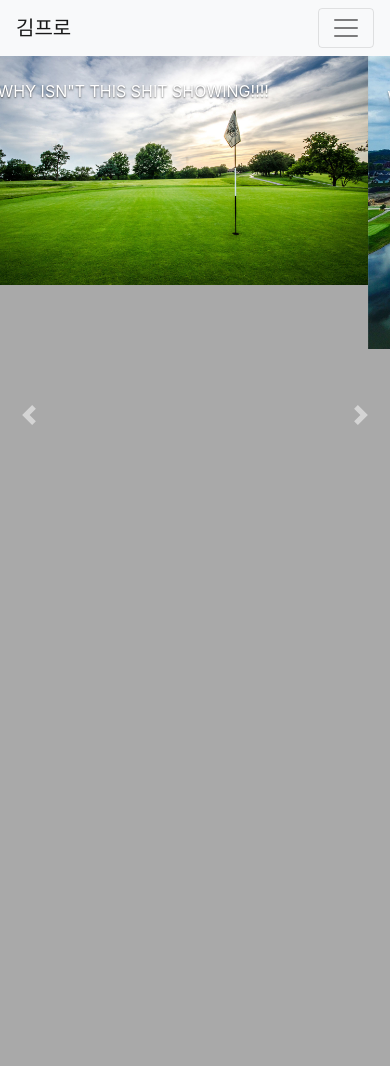
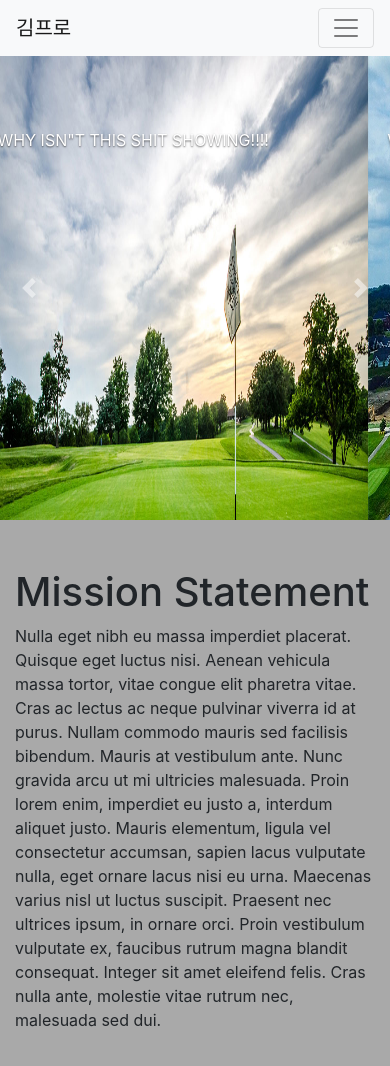
Before and after one commit to danniboi82/progolfer, a plain HTML site: page index.html in a window 390 px wide. Before the commit the page ends 844 px from the top, so only its background shows below. Drawn offline with nearby package versions, Linux system fonts and the light colour scheme.

Commit message:
landing page is responsive

```diff
--- a/index.html
+++ b/index.html
@@ -38,7 +38,7 @@
     </nav>
 
     <div id="carouselExampleControls" class="carousel slide" data-ride="carousel">
-        <div class="carousel-inner" style="height : 85vh">
+        <div class="carousel-inner">
             <div class="carousel-item active">
                 <!--Attempt to have text overly images... NEED TO FIGURE OUT... TRied position absolute method but doesn't work-->
                 <img src="imgs/1.jpg" class="d-block w-100" alt="...">
@@ -69,6 +69,32 @@
         </a>
     </div>
 
+    <div class="landing-page container mission-statement my-5">
+        <div class="row">
+            <div class="col-lg-12">
+                <h1>Mission Statement</h1>
+                <div class="statement">
+                    Nulla eget nibh eu massa imperdiet placerat. Quisque eget luctus nisi. Aenean vehicula massa tortor,
+                    vitae
+                    congue elit pharetra vitae. Cras ac lectus ac neque pulvinar viverra id at purus. Nullam commodo
+                    mauris
+                    sed
+                    facilisis bibendum. Mauris at vestibulum ante. Nunc gravida arcu ut mi ultricies malesuada. Proin
+                    lorem
+                    enim, imperdiet eu justo a, interdum aliquet justo. Mauris elementum, ligula vel consectetur
+                    accumsan,
+                    sapien lacus vulputate nulla, eget ornare lacus nisi eu urna. Maecenas varius nisl ut luctus
+                    suscipit.
+                    Praesent nec ultrices ipsum, in ornare orci. Proin vestibulum vulputate ex, faucibus rutrum magna
+                    blandit
+                    consequat. Integer sit amet eleifend felis. Cras nulla ante, molestie vitae rutrum nec, malesuada
+                    sed
+                    dui.
+                </div>
+            </div>
+        </div>
+    </div>
+
 
     <script src="https://code.jquery.com/jquery-3.4.1.slim.min.js"></script>
     <script src="https://cdn.jsdelivr.net/npm/popper.js@1.16.0/dist/umd/popper.min.js"></script>
--- a/style.css
+++ b/style.css
@@ -4,7 +4,17 @@ body{
     background: darkgray;
 }
 
+.d-block{
+    height: 100%;
+}
 
+.carousel-item{
+    height : 85vh;
+}
+
+.carousel-inner {
+    height : 85vh;
+}
 .carousel-text {
     position: absolute;
     top: 10%;
@@ -13,3 +23,10 @@ body{
     color: white;
     text-shadow: 0 1px 2px rgba(0,0,0,.6);
 }
+
+
+@media only screen and (max-width: 675px){
+    .carousel-inner {
+        height: 55vh;
+    }
+}
```
Also changed, not shown: imgs/golfSwing1.jpeg (added), 1 other file.
